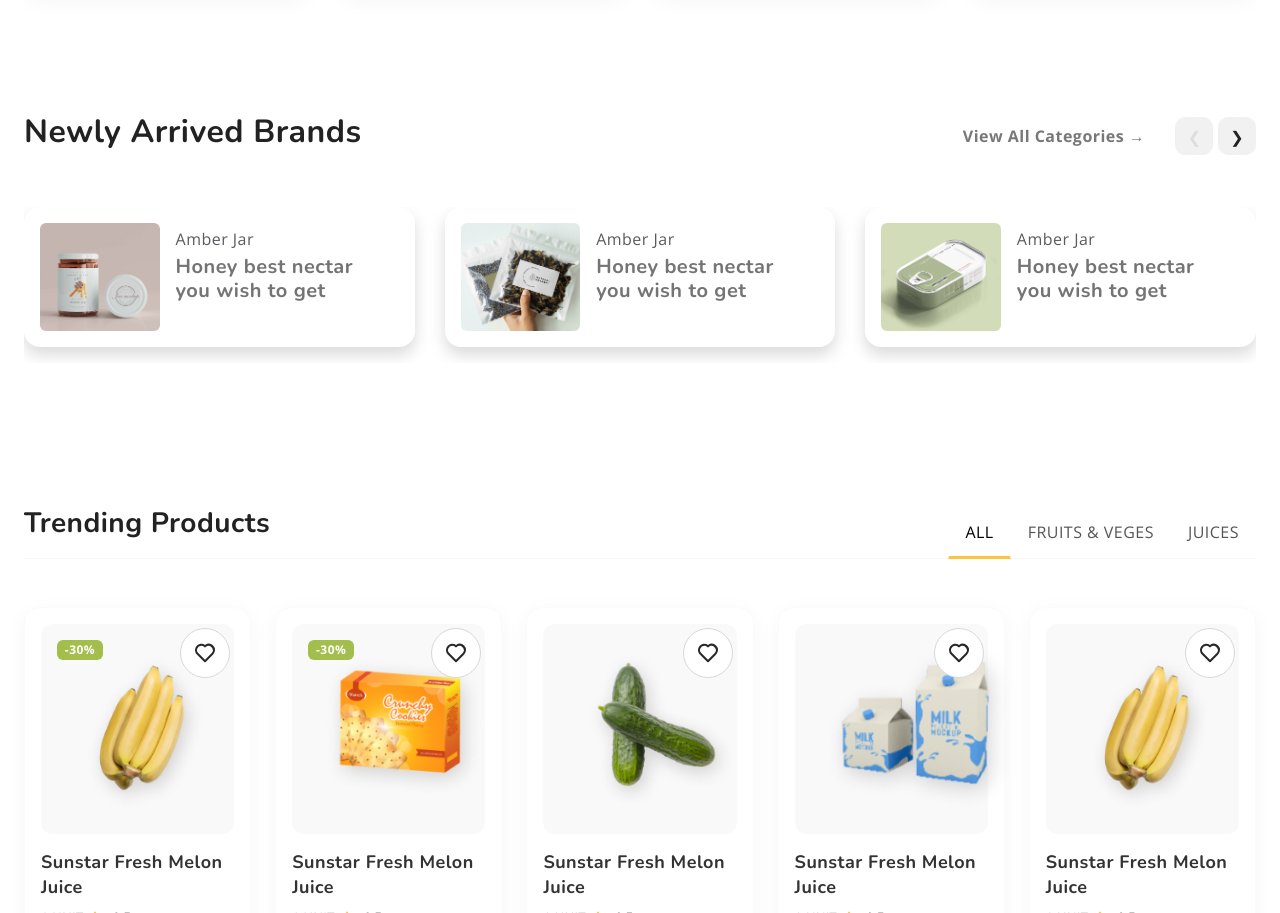
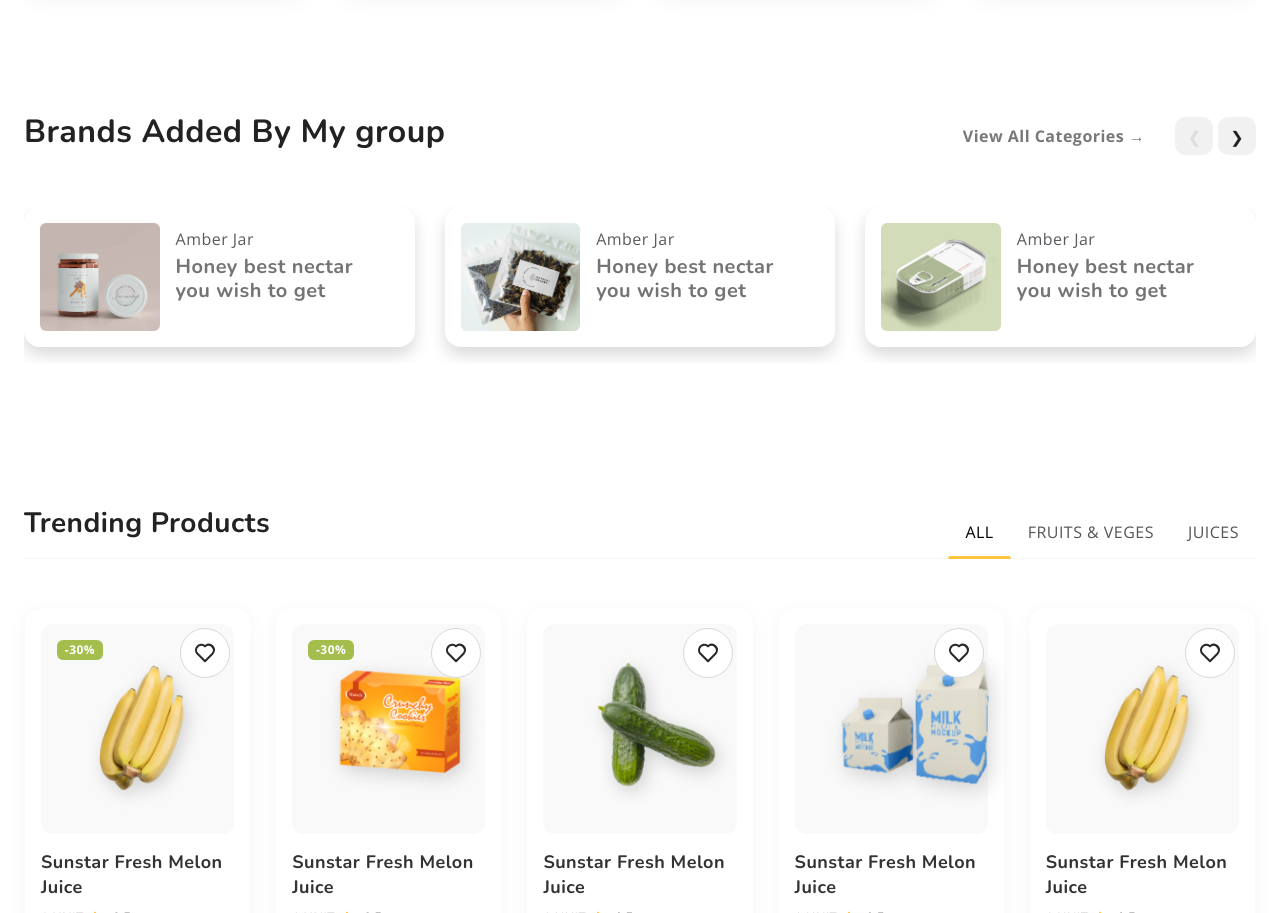
Before and after one commit to Sampath3182/spering-project, a plain HTML site: page index.html in a window 1280 px wide. Shown: the part 1293-2206 px from the top of the page. Drawn offline with nearby package versions, Linux system fonts and the light colour scheme.

Commit message:
Update index.html

```diff
--- a/index.html
+++ b/index.html
@@ -473,7 +473,7 @@
 
             <div class="section-header d-flex flex-wrap flex-wrap justify-content-between mb-5">
 
-              <h2 class="section-title">Newly Arrived Brands</h2>
+              <h2 class="section-title">Brands Added By My group </h2>
 
               <div class="d-flex align-items-center">
                 <a href="#" class="btn-link text-decoration-none">View All Categories →</a>
```
